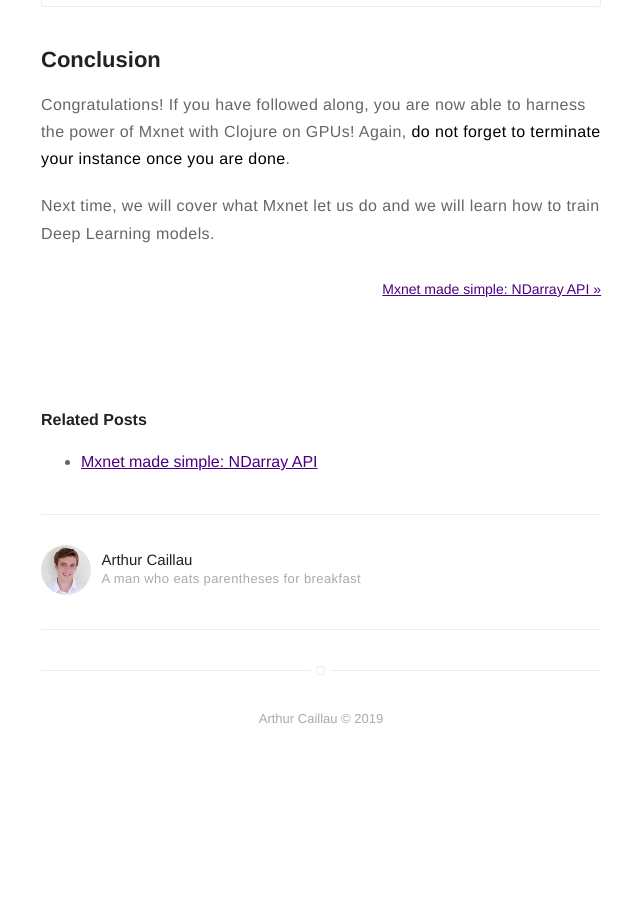
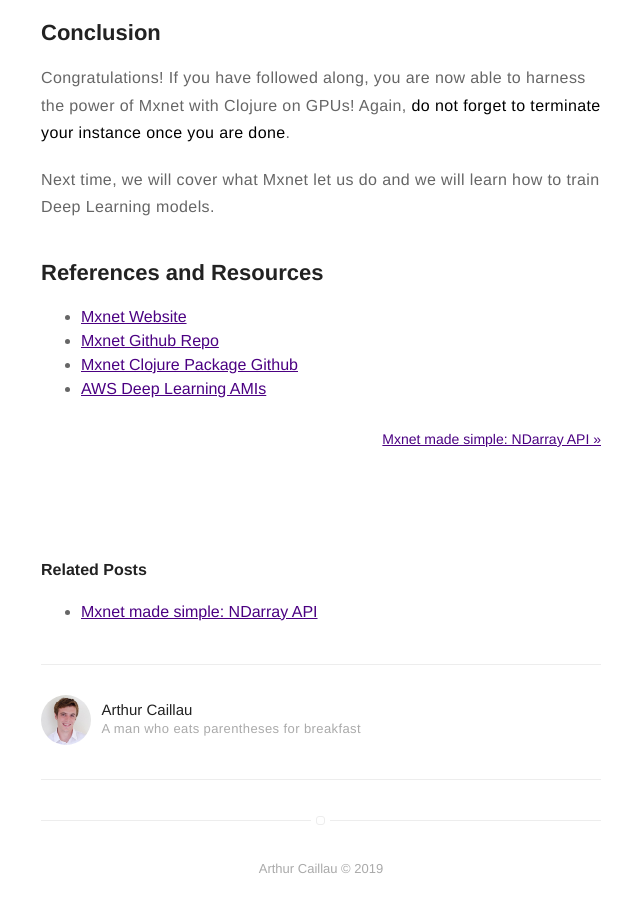
Before and after one commit to Chouffe/chouffe.github.com, a Jekyll site: the page built from _posts/2019-02-28-mxnet-clojure-aws.markdown, in a window 1280 px wide and 900 px high, scrolled down 4615 px. Shown: the whole window, without its empty margins (319-959 px from the left). Built offline with Jekyll 4.4.1, drawn with Linux system fonts in a browser that asks for light colours; before the commit the page ends 5381 px from its top, so only the background shows below that.

Commit message:
[mxnet-aws-clojure] add references and resources links

```diff
--- a/_posts/2019-02-28-mxnet-clojure-aws.markdown
+++ b/_posts/2019-02-28-mxnet-clojure-aws.markdown
@@ -23,18 +23,17 @@ This post will cover how to setup such a box for Mxnet and Clojure so that any C
 
 Mxnet is the Deep Learning Framework developped jointly by Amazon and Microsoft. It is an incubating Apache Project.
 
-[Mxnet Homepage](https://mxnet.incubator.apache.org)
-
-[Mxnet project repository](https://github.com/apache/incubator-mxnet/tree/master/contrib/clojure-package/examples)
+* [Mxnet Homepage][1]
+* [Mxnet project repository][2]
 
 ## Mxnet and Clojure
 
-Long story short: by leveraging Scala, Clojure can talk to the Mxnet bindings. And this is amazing! Here is the [Clojure Package](https://github.com/apache/incubator-mxnet/tree/master/contrib/clojure-package) in the Mxnet repository.
+Long story short: by leveraging Scala, Clojure can talk to the Mxnet bindings. And this is amazing! Here is the [Clojure Package][3] in the Mxnet repository.
 
 ## AWS Deep Learning AMI
 
 AWS provides AMIs tailored to Deep Learning frameworks. They are pre-configured environments to quickly build deep learning applications.
-The AMI we will cover in this post is the **AWS Deep Learning AMI (base) image** - [Find it here](https://aws.amazon.com/machine-learning/amis/).
+The AMI we will cover in this post is the **AWS Deep Learning AMI (base) image** - [Find it here][4].
 
 ## Installation steps
 
@@ -148,3 +147,15 @@ lein run :gpu
 Congratulations! If you have followed along, you are now able to harness the power of Mxnet with Clojure on GPUs! Again, **do not forget to terminate your instance once you are done**.
 
 Next time, we will cover what Mxnet let us do and we will learn how to train Deep Learning models.
+
+## References and Resources
+
+* [Mxnet Website][1]
+* [Mxnet Github Repo][2]
+* [Mxnet Clojure Package Github][3]
+* [AWS Deep Learning AMIs][4]
+
+[1]: https://mxnet.incubator.apache.org
+[2]: https://github.com/apache/incubator-mxnet/
+[3]: https://github.com/apache/incubator-mxnet/tree/master/contrib/clojure-package
+[4]: https://aws.amazon.com/machine-learning/amis/
```
